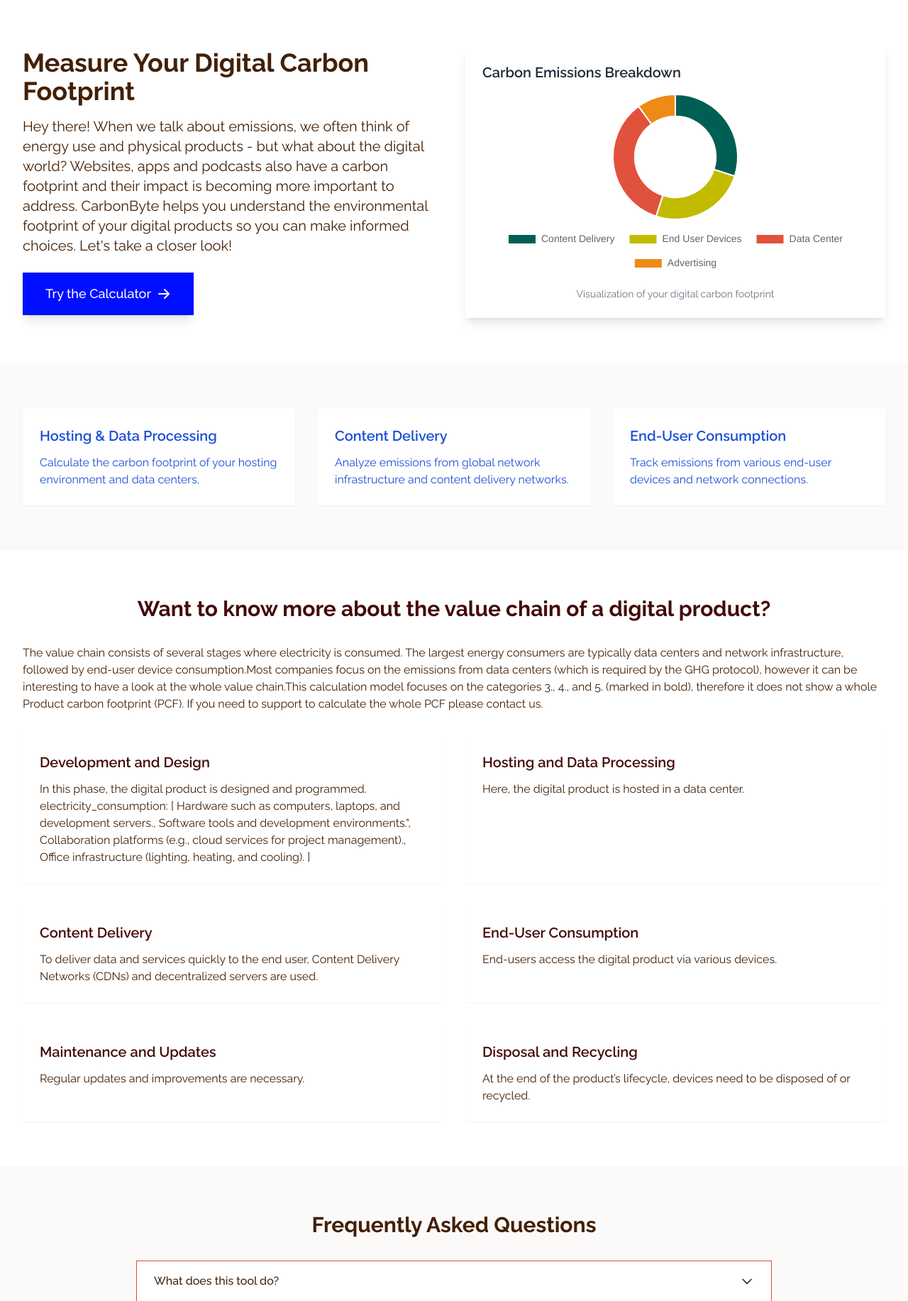
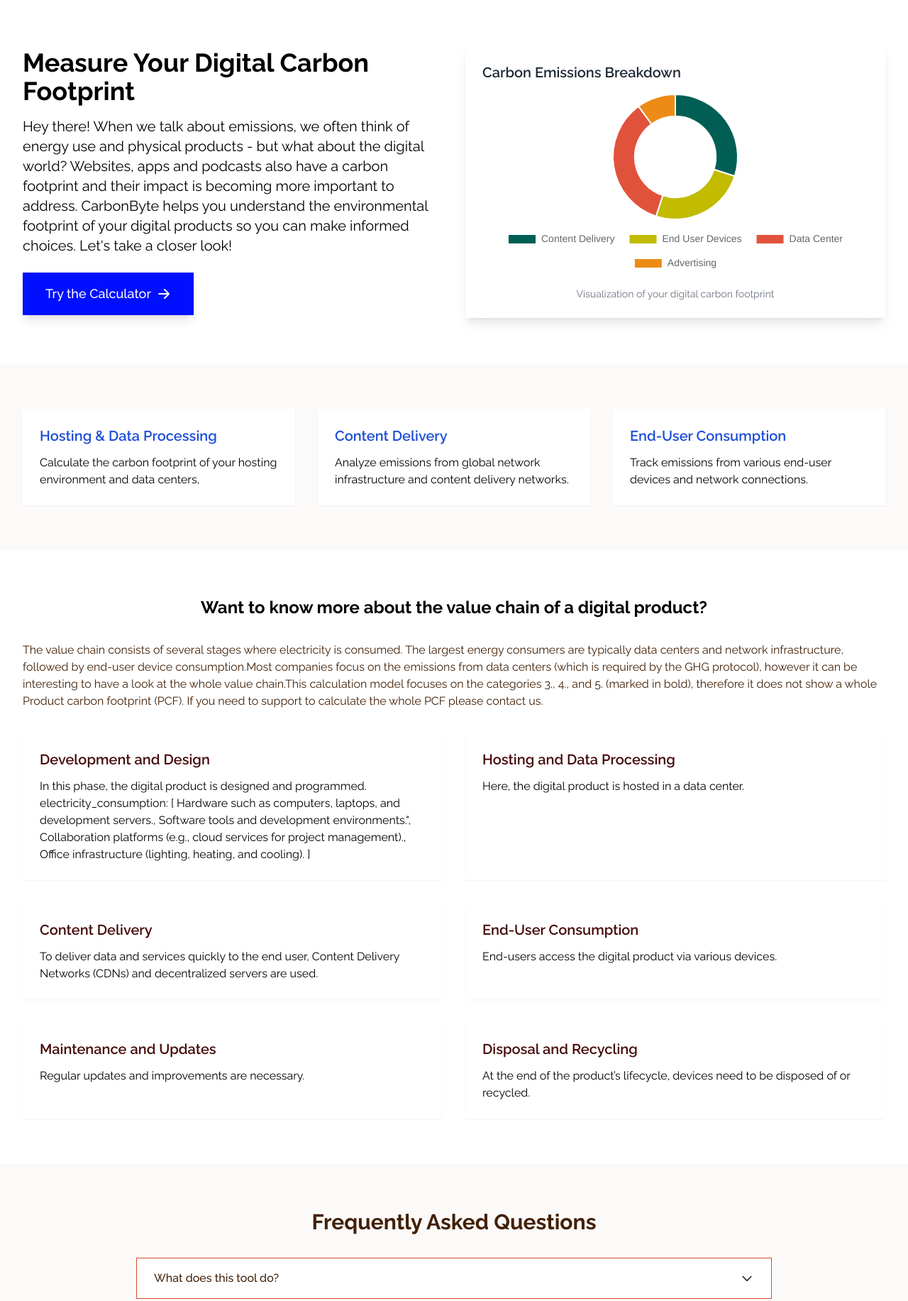
Before and after one commit to AnneLovina/carbonbyte, a Flask app: page / in a window 1280 px wide. Shown: the part 81-1914 px from the top of the page at 71% size. Run offline with Flask 3, Linux system fonts and the light colour scheme; some libraries are stand-ins or nearby versions.

Commit message:
Update landing.html
change in text color

```diff
--- a/templates/landing.html
+++ b/templates/landing.html
@@ -8,8 +8,8 @@
     <div class="max-w-7xl mx-auto px-4 sm:px-6 lg:px-8 py-16">
         <div class="grid md:grid-cols-2 gap-8 items-center">
             <div class="text-left">
-                <h1 class="text-4xl md:text-4xl font-bold mb-4 text-yellow-950">{{ config.hero.title }}</h1>
-                <p class="text-xl mb-6 max-w-xl text-yellow-950">{{ config.hero.description }}</p>
+                <h1 class="text-3xl md:text-4xl font-bold mb-4 text-black">{{ config.hero.title }}</h1>
+                <p class="text-xl mb-6 max-w-xl text-black">{{ config.hero.description }}</p>
                 <a href="{{ url_for('auth.login') }}"
                     class="inline-flex items-center px-8 py-4 text-lg font-medium text-white bg-[#000fff] hover:bg-[#DB4A2B] transform transition-all duration-300 shadow-lg hover:shadow-xl">
                     Try the Calculator
@@ -40,7 +40,7 @@
             <div
                 class="p-6 transform hover:scale-105 transition-transform duration-300 shadow-sm hover:shadow-md bg-white">
                 <h3 class="text-xl font-semibold mb-3 text-blue-700">{{ feature.title }}</h3>
-                <p class="text-blue-700">{{ feature.description }}</p>
+                <p class="text-black">{{ feature.description }}</p>
             </div>
             {% endfor %}
         </div>
@@ -50,14 +50,14 @@
 <!-- Value Chain Section -->
 <div class="py-16" style="background-color: #ffffff;">
     <div class="max-w-7xl mx-auto px-4 sm:px-6 lg:px-8">
-        <h2 class="text-3xl font-bold mb-8 text-center text-red-950">{{ config.value_chain.title }}</h2>
+        <h2 class="text-2xl font-bold mb-8 text-center text-black">{{ config.value_chain.title }}</h2>
         <div class="prose lg:prose-xl mx-auto">
             <p class="mb-6 text-yellow-950">{{ config.value_chain.description }}</p>
             <div class="grid grid-cols-1 md:grid-cols-2 gap-8 mt-8">
                 {% for section in config.value_chain.sections %}
                 <div class="bg-white p-6 shadow-sm hover:shadow-md transition-shadow duration-300">
                     <h3 class="text-xl font-semibold text-red-950 mb-3">{{ section.title }}</h3>
-                    <p class="text-yellow-950">{{ section.description }}</p>
+                    <p class="text-black">{{ section.description }}</p>
                 </div>
                 {% endfor %}
             </div>
```
